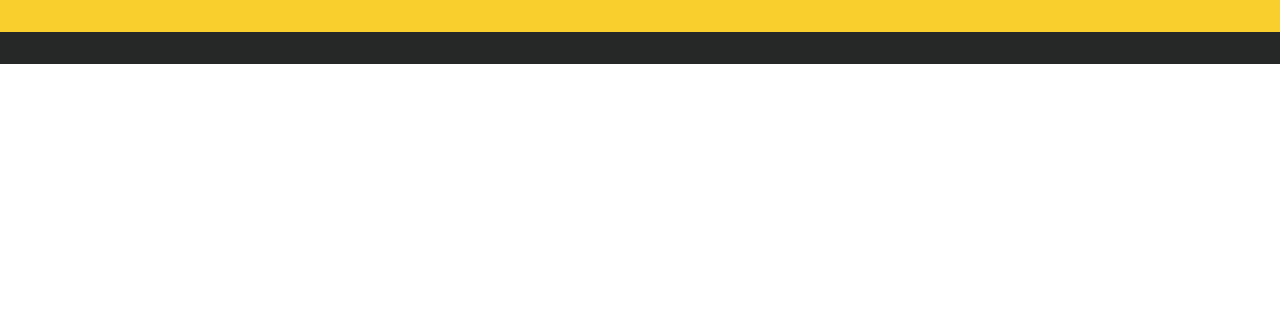
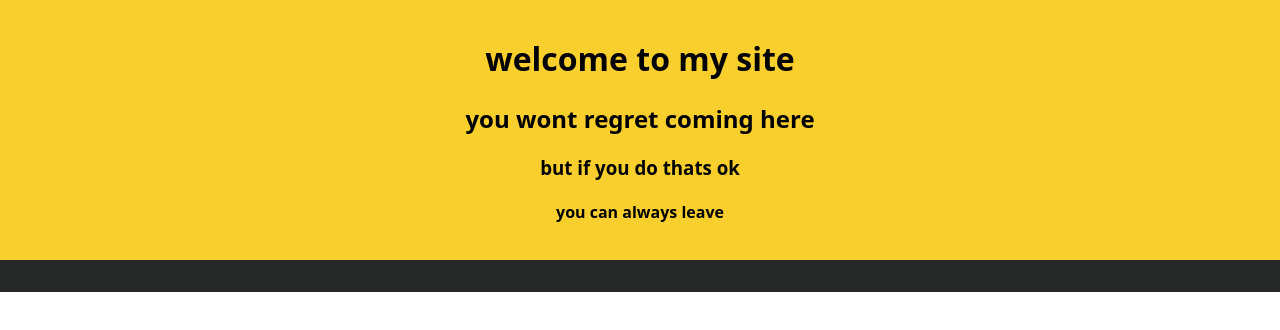
Before and after one commit to kreativekntrl/atn, a React (Create React App) app: page / in a window 1280 px wide. Shown: the top 330 px of the page. Built offline with nearby package versions, Linux system fonts and the light colour scheme.

Commit message:
header message

```diff
--- a/src/components/Header.js
+++ b/src/components/Header.js
@@ -1,7 +1,10 @@
 const Header = () => {
     return(
         <div>
-
+            <h1>welcome to my site</h1>
+            <h2>you wont regret coming here</h2>
+            <h3>but if you do thats ok</h3>
+            <h4>you can always leave</h4>
         </div>
     );
 }
--- a/src/components/Main.js
+++ b/src/components/Main.js
@@ -1,7 +1,6 @@
 const Main = () => {
     return(
         <div>
-
         </div>
     );
 }
```
